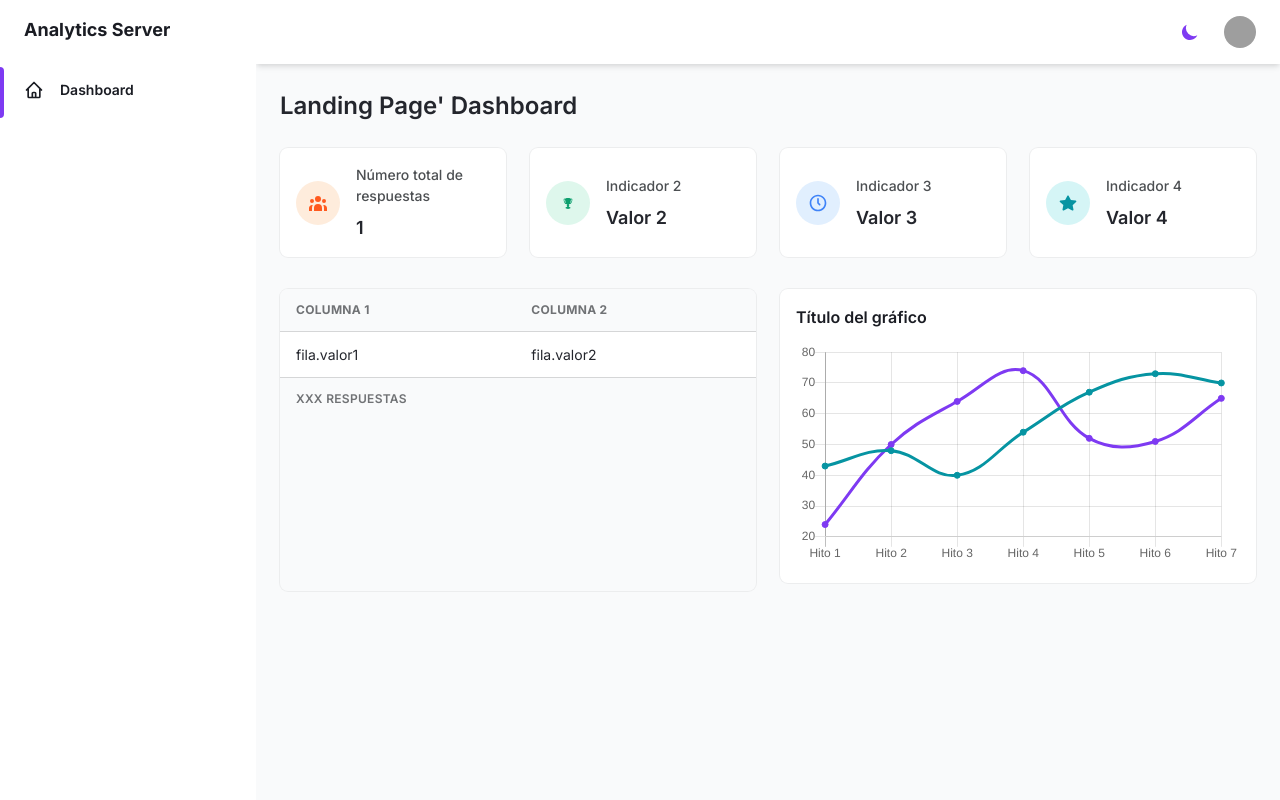
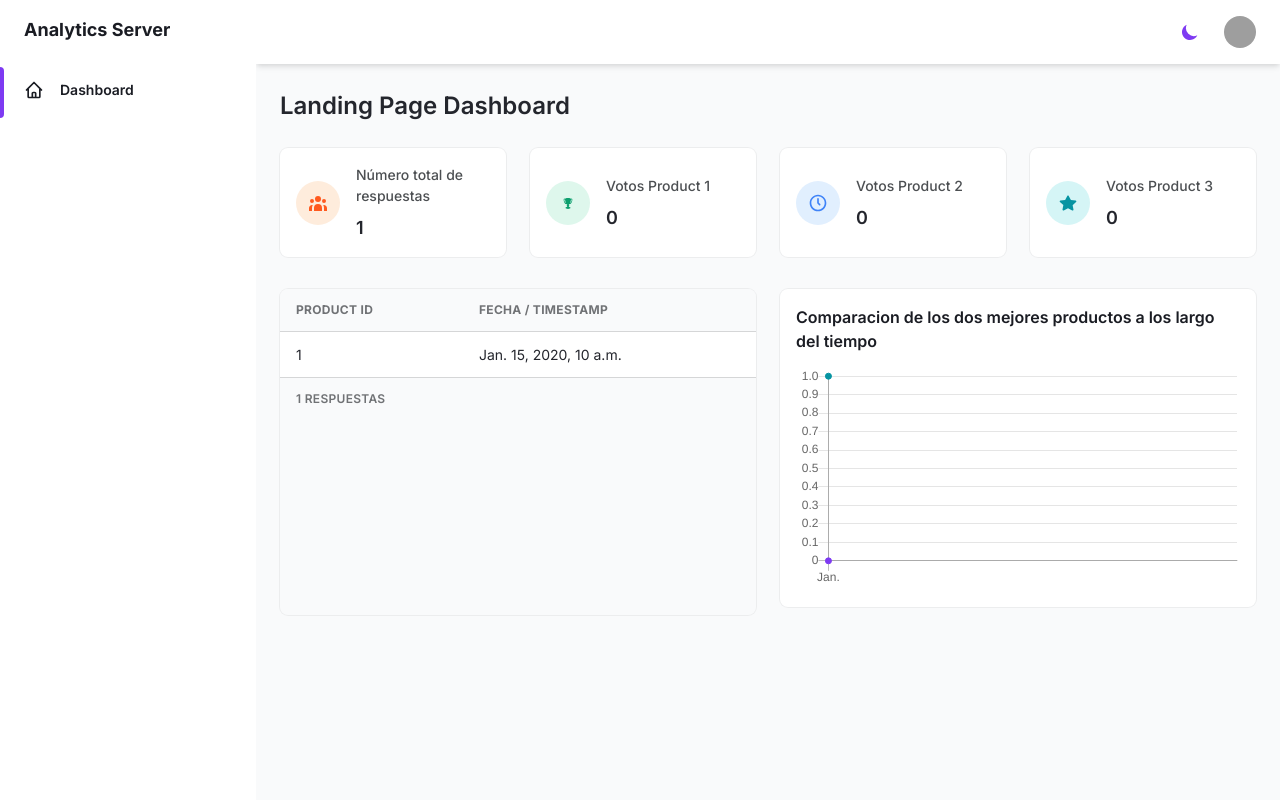
Before and after one commit to DrouetDanilo/django_data_monitor, a Django app: page / in a window 1280 px wide. Run offline with Django 5.2, Linux system fonts and the light colour scheme; tables that the repository leaves empty hold one stand-in row (values such as "Sample post"); a database or web service that is not in the repository returns one stand-in record (values such as "Sample title"); data that the repository does not hold is empty; grey boxes are pictures that could not be loaded.

Commit message:
i dont kown

```diff
--- a/backend_analytics_server/settings.py
+++ b/backend_analytics_server/settings.py
@@ -14,7 +14,7 @@ from pathlib import Path
 
 # Build paths inside the project like this: BASE_DIR / 'subdir'.
 BASE_DIR = Path(__file__).resolve().parent.parent
-API_URL = 'https://jsonplaceholder.typicode.com/posts'
+API_URL = 'https://jruano.pythonanywhere.com/landing/api/index/'
 
 
 # Quick-start development settings - unsuitable for production
--- a/dashboard/templates/dashboard/content/data.html
+++ b/dashboard/templates/dashboard/content/data.html
@@ -43,12 +43,12 @@
         </div>
         <div>
           <p class="mb-2 text-sm font-medium text-gray-600 dark:text-gray-400">
-            Indicador 2
+            Votos Product 1
           </p>
           <p class="text-lg font-semibold text-gray-700 dark:text-gray-200">
 
             <!-- START - valor del indicador 2 -->
-            Valor 2
+            {{ votes_product1 }}
             <!-- END - valor del indicador 2 -->
 
           </p>
@@ -66,12 +66,12 @@
         </div>
         <div>
           <p class="mb-2 text-sm font-medium text-gray-600 dark:text-gray-400">
-            Indicador 3
+            Votos Product 2
           </p>
           <p class="text-lg font-semibold text-gray-700 dark:text-gray-200">
 
             <!-- START - valor del indicador 3 -->
-            Valor 3
+            {{ votes_product2 }}
             <!-- END - valor del indicador 3 -->
 
           </p>
@@ -89,12 +89,12 @@
         </div>
         <div>
           <p class="mb-2 text-sm font-medium text-gray-600 dark:text-gray-400">
-            Indicador 4
+            Votos Product 3
           </p>
           <p class="text-lg font-semibold text-gray-700 dark:text-gray-200">
 
             <!-- START - valor del indicador 4 -->
-            Valor 4
+            {{ votes_product3 }}
             <!-- END - valor del indicador 4 -->
 
           </p>
@@ -113,26 +113,31 @@
             <thead>
               <tr
                 class="text-xs font-semibold tracking-wide text-left text-gray-500 uppercase border-b dark:border-gray-700 bg-gray-50 dark:text-gray-400 dark:bg-gray-800">
-                <th class="px-4 py-3">Columna 1</th>
-                <th class="px-4 py-3">Columna 2</th>
+                <th class="px-4 py-3">Product ID</th>
+                <th class="px-4 py-3">Fecha / Timestamp</th>
               </tr>
             </thead>
             <tbody class="bg-white divide-y dark:divide-gray-700 dark:bg-gray-800">
+              {% for key, item in posts.items %}
 
               <!-- START - respuestas -->
               <tr class="text-gray-700 dark:text-gray-400">
                 <td class="px-4 py-3 text-sm">
                   <!-- START - fila.valor1 -->
-                  fila.valor1
+                  {{ item.productID }}
                   <!-- END - fila.valor1 -->
                 </td>
                 <td class="px-4 py-3 text-sm">
                   <!-- START - fila.valor2 -->
-                  fila.valor2
+                  {{ item.timestamp|default:"-" }}
                   <!-- END - fila.valor2 -->
                 </td>
               </tr>
+              {% empty %}
+              <tr><td colspan="2">No hay datos</td></tr>
+
               <!-- END - respuestas -->
+               {% endfor %}
 
             </tbody>
           </table>
@@ -141,7 +146,7 @@
           class="grid px-4 py-3 text-xs font-semibold tracking-wide text-gray-500 uppercase border-t dark:border-gray-700 bg-gray-50 sm:grid-cols-9 dark:text-gray-400 dark:bg-gray-800">
           <span class="flex items-center col-span-3">
             <!-- START - # total de respuestas -->
-            XXX
+            {{ total_responses }}
             <!-- END - # total de respuestas -->
             respuestas
           </span>
@@ -153,9 +158,59 @@
       <div class="row-span-1 grid gap-6 mb-8 md:grid-cols-12">
         <div class="min-w-0 p-4 bg-white rounded-lg shadow-xs dark:bg-gray-800">
           <h4 class="mb-4 font-semibold text-gray-800 dark:text-gray-300">
-            Título del gráfico
+            Comparacion de los dos mejores productos a los largo del tiempo
           </h4>
           <canvas id="line"></canvas>
+          <script>
+            // Procesa los datos de la tabla para armar los datos de la gráfica agrupando por día
+            document.addEventListener('DOMContentLoaded', function () {
+              // Recolecta los votos por producto y fecha (agrupando por día)
+              const rows = document.querySelectorAll('tbody tr');
+              const votosPorProducto = {};
+              rows.forEach(row => {
+                const tds = row.querySelectorAll('td');
+                if (tds.length < 2) return;
+                const producto = tds[0].innerText.trim();
+                let fecha = tds[1].innerText.trim();
+                // Agrupa por día (extrae solo la parte de la fecha)
+                if (fecha.includes(' ')) fecha = fecha.split(' ')[0];
+                if (fecha.includes('T')) fecha = fecha.split('T')[0];
+                if (!votosPorProducto[producto]) votosPorProducto[producto] = {};
+                votosPorProducto[producto][fecha] = (votosPorProducto[producto][fecha] || 0) + 1;
+              });
+
+              // Encuentra los dos productos con más votos
+              const productosOrdenados = Object.entries(votosPorProducto)
+                .map(([producto, fechas]) => [producto, Object.values(fechas).reduce((a, b) => a + b, 0)])
+                .sort((a, b) => b[1] - a[1])
+                .map(x => x[0]);
+              const top1 = productosOrdenados[0];
+              const top2 = productosOrdenados[1];
+
+              // Junta todas las fechas únicas y ordénalas
+              const fechasSet = new Set();
+              [top1, top2].forEach(prod => {
+                if (votosPorProducto[prod]) {
+                  Object.keys(votosPorProducto[prod]).forEach(f => fechasSet.add(f));
+                }
+              });
+              const fechas = Array.from(fechasSet).sort();
+
+              // Prepara los datos para la gráfica
+              const datos1 = fechas.map(f => votosPorProducto[top1]?.[f] || 0);
+              const datos2 = fechas.map(f => votosPorProducto[top2]?.[f] || 0);
+
+              // Actualiza la gráfica de líneas
+              if (window.myLine) {
+                window.myLine.data.labels = fechas;
+                window.myLine.data.datasets[0].label = top1 || 'Producto 1';
+                window.myLine.data.datasets[0].data = datos1;
+                window.myLine.data.datasets[1].label = top2 || 'Producto 2';
+                window.myLine.data.datasets[1].data = datos2;
+                window.myLine.update();
+              }
+            });
+          </script>
         </div>
       </div>
       <!-- END - Gráficos -->
--- a/dashboard/views.py
+++ b/dashboard/views.py
@@ -3,16 +3,36 @@ import requests
 from django.conf import settings
 
 def index(request):
+    response = requests.get(settings.API_URL)
+    posts = response.json()
 
-    response = requests.get(settings.API_URL)  # URL de la API
-    posts = response.json()  # Convertir la respuesta a JSON
-
-    # Número total de respuestas
     total_responses = len(posts)
 
+    votes_product1 = 0
+    votes_product2 = 0
+    votes_product3 = 0
+
+    # Homogeneizar fecha en posts
+    for key, entry in posts.items():
+        # Asigna 'timestamp' si no existe pero 'date' sí
+        if 'timestamp' not in entry and 'date' in entry:
+            entry['timestamp'] = entry['date']
+
+        product = entry.get('productID', '')
+        if product == 'product1':
+            votes_product1 += 1
+        elif product == 'product2':
+            votes_product2 += 1
+        elif product == 'product3':
+            votes_product3 += 1
+
     data = {
-        'title': "Landing Page' Dashboard",
+        'title': "Landing Page Dashboard",
         'total_responses': total_responses,
+        'votes_product1': votes_product1,
+        'votes_product2': votes_product2,
+        'votes_product3': votes_product3,
+        'posts': posts,  # No olvides enviar posts a la plantilla
     }
 
     return render(request, 'dashboard/index.html', data)
```
Also changed, not shown: package-lock.json (added).
